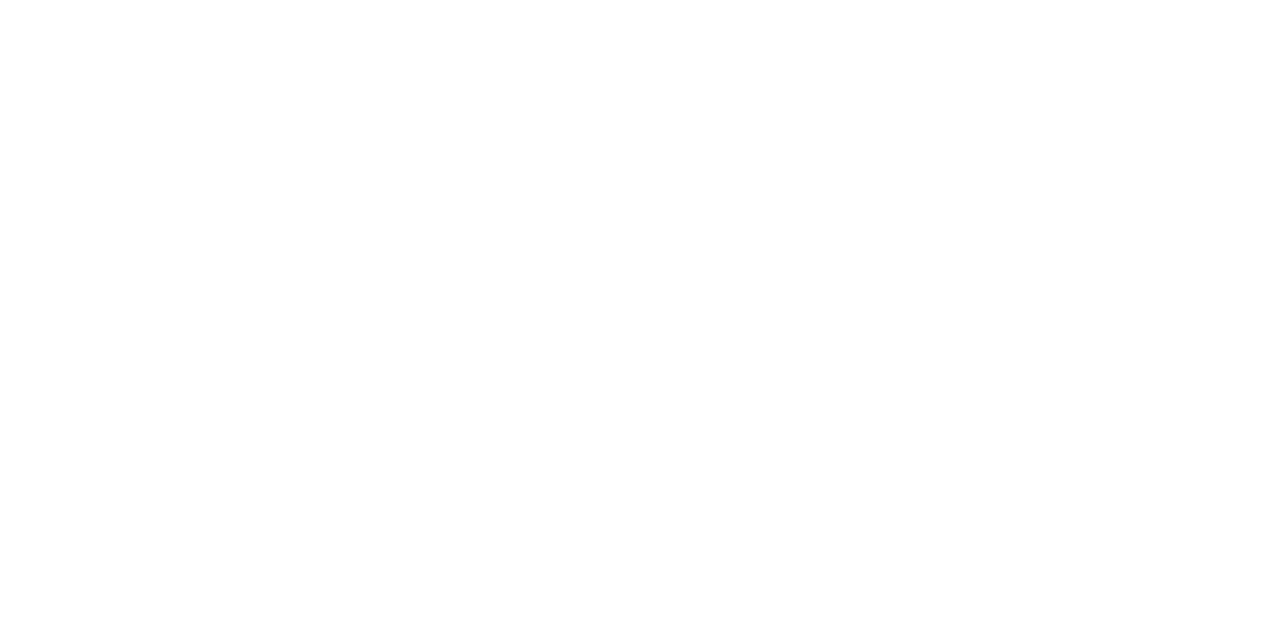
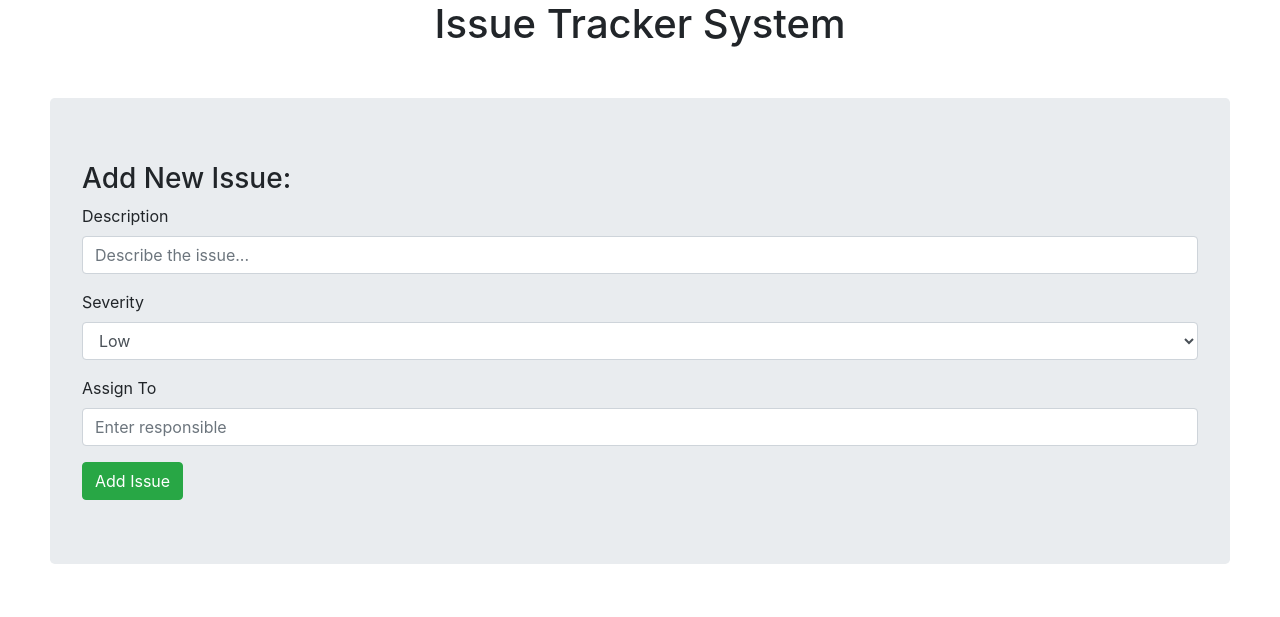
Before and after one commit to nafis195/issue-tracker-system, a plain HTML site: page index.html in a window 1280 px wide. Drawn offline with nearby package versions, Linux system fonts and the light colour scheme.

Commit message:
added jumbotron

```diff
--- a/index.html
+++ b/index.html
@@ -6,3 +6,51 @@ index.html
 Date - 04/12/2020
 Time - 10:10 PM
 -->
+
+
+
+
+
+<!DOCTYPE html>
+<html lang="en">
+<head>
+    <meta charset="UTF-8">
+    <meta name="viewport" content="width=device-width, initial-scale=1.0">
+    <link rel="stylesheet" href="https://stackpath.bootstrapcdn.com/bootstrap/4.4.1/css/bootstrap.min.css">
+    <link rel="stylesheet" href="style.css">
+    <title>Issue Tracker System</title>
+</head>
+<body>
+    <div class="main-div">
+        <div class="header">
+            <h1>Issue Tracker System</h1>
+        </div>
+        <div class="new-issue">
+            <div class="jumbotron">
+                <h3 class="new-issue-header">Add New Issue:</h3>
+                <form>
+                    <div class="form-group">
+                      <label for="description-field">Description</label>
+                      <input type="issue-description" class="form-control" id="description" aria-describedby="emailHelp" placeholder="Describe the issue...">
+                    </div>
+                    <div class="form-group">
+                      <label for="severity-field">Severity</label>
+                      <select name="issueSeverity" class="form-control">
+                          <option value="low">Low</option>
+                          <option value="mid">Mid</option>
+                          <option value="high">High</option>
+                      </select>
+                    </div>
+                    <div class="form-group">
+                        <label for="assign-to">Assign To</label>
+                        <input type="issue-assign" class="form-control" id="assignTo" aria-describedby="assignee" placeholder="Enter responsible">
+                      </div>
+                    <button type="submit" class="btn btn-success">Add Issue</button>
+                  </form>
+              </div>
+        </div>
+    </div>
+
+    <script src="script.js"></script>
+</body>
+</html>
--- a/style.css
+++ b/style.css
@@ -6,3 +6,15 @@ style.css
 Date - 04/12/2020
 Time - 10:07 PM
 */
+
+
+
+
+
+.header{
+    text-align: center;
+}
+
+.new-issue{
+    margin: 50px;
+}
```
